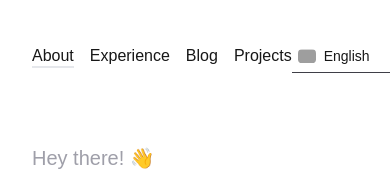
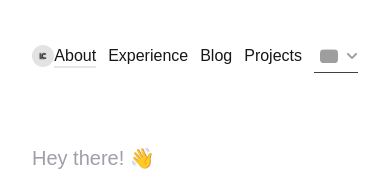
Before and after one commit to lcastrof/lucasdecastro.dev, a Next.js app: page /en/about in a window 390 px wide. Shown: the top 171 px of the page. Built offline with nearby package versions, Linux system fonts and the light colour scheme; grey boxes are pictures that could not be loaded.

Commit message:
style: try to make it better on mobile

```diff
--- a/src/components/language-selector.tsx
+++ b/src/components/language-selector.tsx
@@ -37,9 +37,9 @@ export function LanguageSelector() {
       <div className="relative flex items-center group">
         <select
           onChange={(e) => switchLanguage(e.target.value)}
-          className="appearance-none bg-transparent border-b border-zinc-700 pr-6 pl-8 py-1.5
+          className="appearance-none bg-transparent border-b border-zinc-700 md:pr-6 pl-8 py-1.5
             text-sm focus:outline-none focus:border-zinc-500 cursor-pointer hover:border-zinc-500
-            transition-colors"
+            transition-colors max-w-0 pr-3 md:max-w-full"
           aria-label="Select language"
           value={currentLang}
           style={{
--- a/src/components/navbar.tsx
+++ b/src/components/navbar.tsx
@@ -30,7 +30,7 @@ export function Navbar() {
         transition-all duration-300 ease-in-out
         ${
           isScrolled
-            ? "bg-white/30 backdrop-blur-lg shadow-lg dark:bg-zinc-900/30 h-16"
+            ? "bg-white/10 backdrop-blur-sm shadow-lg dark:bg-zinc-900/30 h-16"
             : "bg-transparent h-20"
         }
       `}
@@ -51,7 +51,7 @@ export function Navbar() {
             className="transition-all duration-300 ease-in-out rounded-full"
           />
         </Link>
-        <nav className="flex gap-4 mx-auto items-center">
+        <nav className="flex gap-3 md:gap-4 ml-auto mr-3 md:mx-auto items-center">
           <NavLink href={`/${locale}/about`}>{t("about")}</NavLink>
           <NavLink href={`/${locale}/experience`}>{t("experience")}</NavLink>
           <NavLink href={`/${locale}/blog`}>{t("blog")}</NavLink>
```
